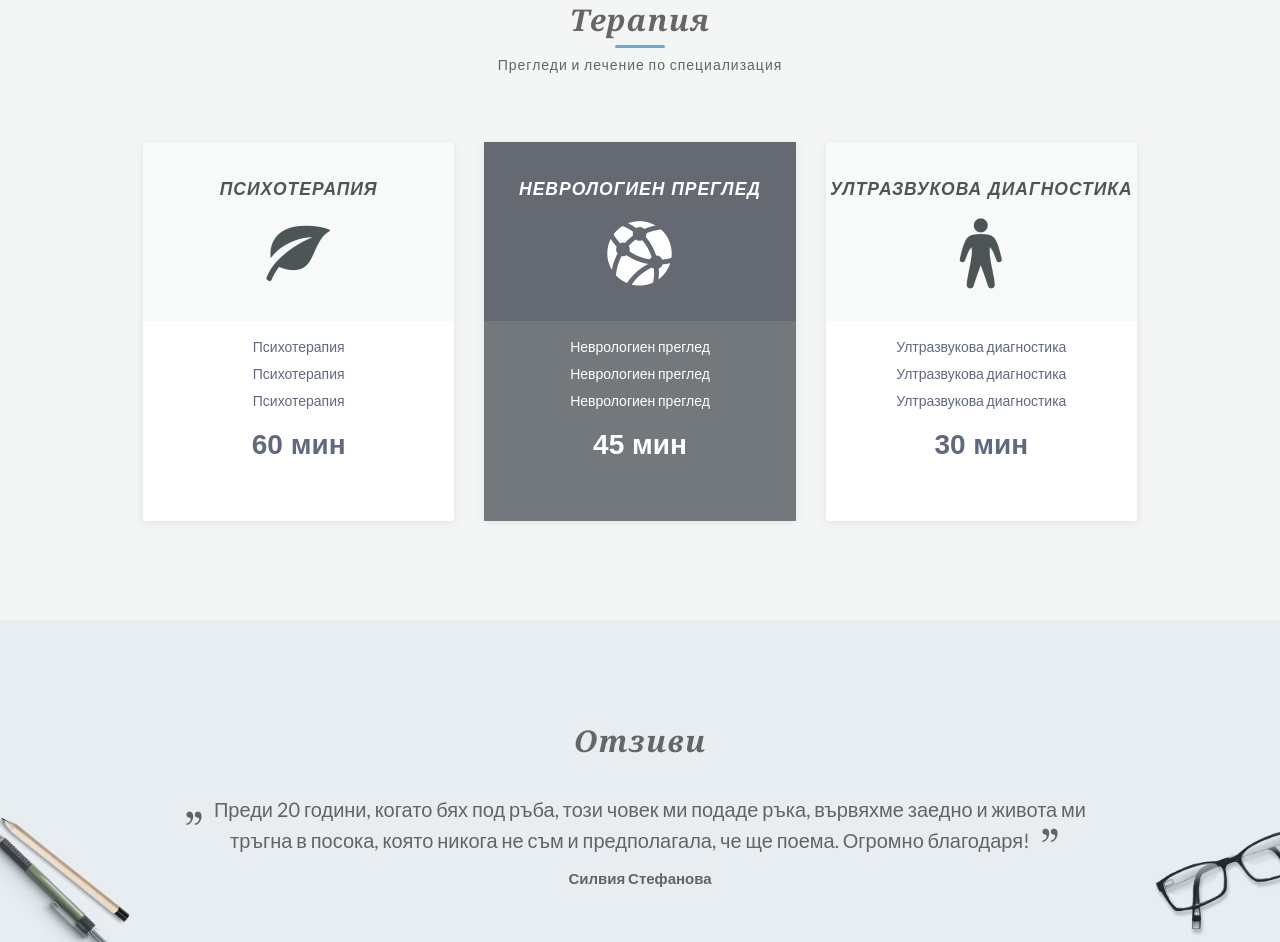
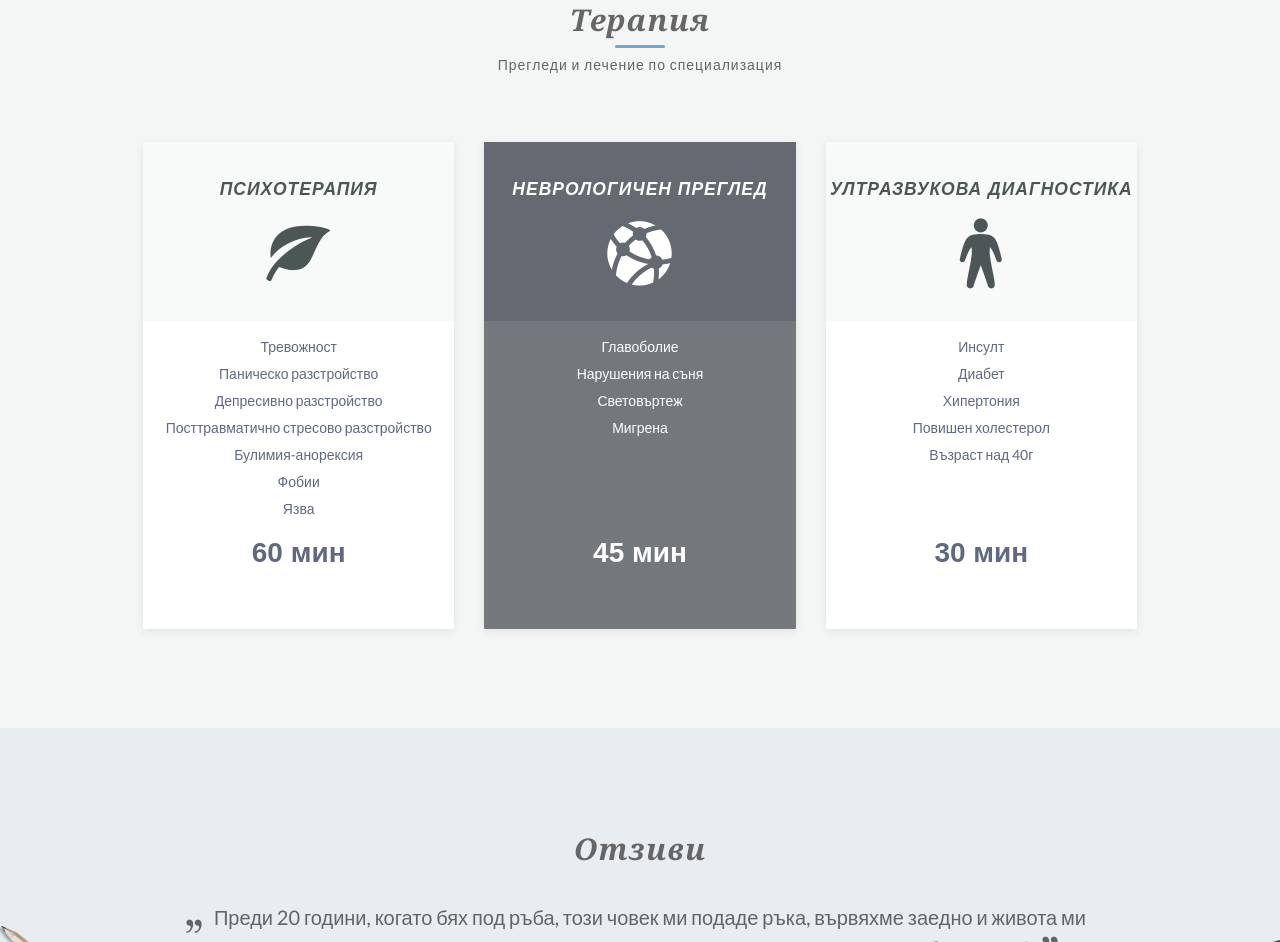
Before and after one commit to swogger/dr-kazakova, a plain HTML site: page index.html in a window 1280 px wide. Shown: the part 2323-3265 px from the top of the page. Drawn offline with Linux system fonts and the light colour scheme; files whose address does not match are found by name.

Commit message:
minor content changes

```diff
--- a/index.html
+++ b/index.html
@@ -4,7 +4,7 @@
         <meta charset="utf-8">
         <title>д-р Казакова - Бъдете здрави!</title>
         <meta name="description" content="HTML5 Landing Page Template">
-        <meta name="viewport" content="width=device-width, initial-scale=1">
+        <meta name="viewport" content="initial-scale=1, maximum-scale=1">
         <meta name="author" content="Various Artists">
         <!-- FONTS -->
         <link  rel='stylesheet' href="projects/hansen/css/fonts.css">
@@ -223,9 +223,13 @@
                                     Психотерапия
                                     <i class="icon icon-leaf"></i>
                                 </li>
-                                <li class="description">Психотерапия</li>
-                                <li class="description">Психотерапия</li>
-                                <li class="description">Психотерапия</li>
+                                <li class="description">Тревожност</li>
+                                <li class="description">Паническо разстройство</li>
+                                <li class="description">Депресивно разстройство</li>
+                                <li class="description">Посттравматично стресово разстройство</li>
+                                <li class="description">Булимия-анорексия</li>
+                                <li class="description">Фобии</li>
+                                <li class="description">Язва</li>
                                 <li class="price">60 мин</li>
                                 <li class="cta-button" style="display:none"><a class="btn btn-info rounded" href="#">Запазете час</a></li>
                             </ul>
@@ -233,12 +237,16 @@
                         <div class="col-sm-6 col-md-4">
                             <ul class="pricing-table recommended list-unstyled">
                                 <li class="title">
-                                    Неврологиен преглед
+                                    Неврологичен преглед
                                     <i class="icon icon-network"></i>
                                 </li>
-                                <li class="description">Неврологиен преглед</li>
-                                <li class="description">Неврологиен преглед</li>
-                                <li class="description">Неврологиен преглед</li>
+                                <li class="description">Главоболие</li>
+                                <li class="description">Нарушения на съня</li>
+                                <li class="description">Световъртеж</li>
+                                <li class="description">Мигрена</li>
+                                <li class="description">&nbsp;</li>
+                                <li class="description">&nbsp;</li>
+                                <li class="description">&nbsp;</li>
                                 <li class="price">45 мин</li>
                                 <li class="cta-button" style="display:none"><a class="btn btn-info rounded" href="#">Запазете час</a></li>
                             </ul>
@@ -249,9 +257,13 @@
                                     Ултразвукова диагностика
                                     <i class="icon icon-man"></i>
                                 </li>
-                                <li class="description">Ултразвукова диагностика</li>
-                                <li class="description">Ултразвукова диагностика</li>
-                                <li class="description">Ултразвукова диагностика</li>
+                                <li class="description">Инсулт</li>
+                                <li class="description">Диабет</li>
+                                <li class="description">Хипертония</li>
+                                <li class="description">Повишен холестерол</li>
+                                <li class="description">Възраст над  40г</li>
+                                <li class="description">&nbsp;</li>
+                                <li class="description">&nbsp;</li>
                                 <li class="price">30 мин</li>
                                 <li class="cta-button" style="display:none"><a class="btn btn-info rounded" href="#">Запазете час</a></li>
                             </ul>
```
